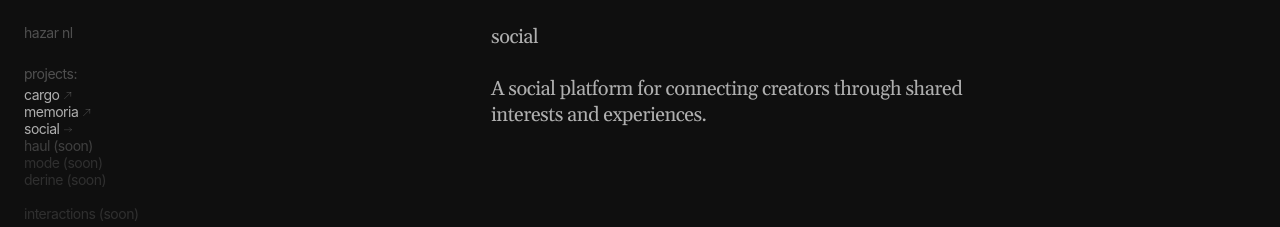
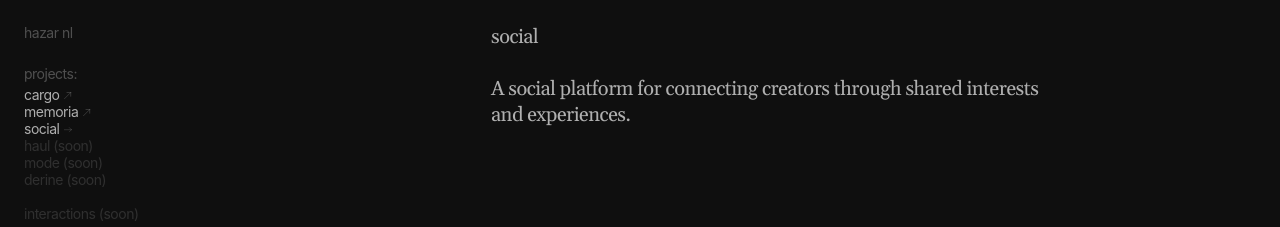
Before and after one commit to hazarnlnl/manhattan, a React (Vite) app: page /social in a window 1280 px wide. Shown: the top 227 px of the page. Built offline with nearby package versions, Linux system fonts and the light colour scheme.

Commit message:
Bio: adjust right-column width to 565px

```diff
--- a/src/App.css
+++ b/src/App.css
@@ -62,7 +62,7 @@
 
 .right-column {
   margin: 0;
-  width: 525px;
+  width: 565px;
   height: auto;
   flex: none;
   order: 1;
@@ -90,7 +90,7 @@ h1, p {
   font-size: 20px;
   line-height: 26px;
   color: #AFAFAF;
-  width: 525px;
+  width: 565px;
 }
 
 /* Bottom gallery for project routes */
@@ -294,7 +294,7 @@ a:hover {
 }
 
 .projects-section p:has(.soon) {
-  opacity: 0.3;
+  opacity: 0.2;
 }
 
 .soon {
```
